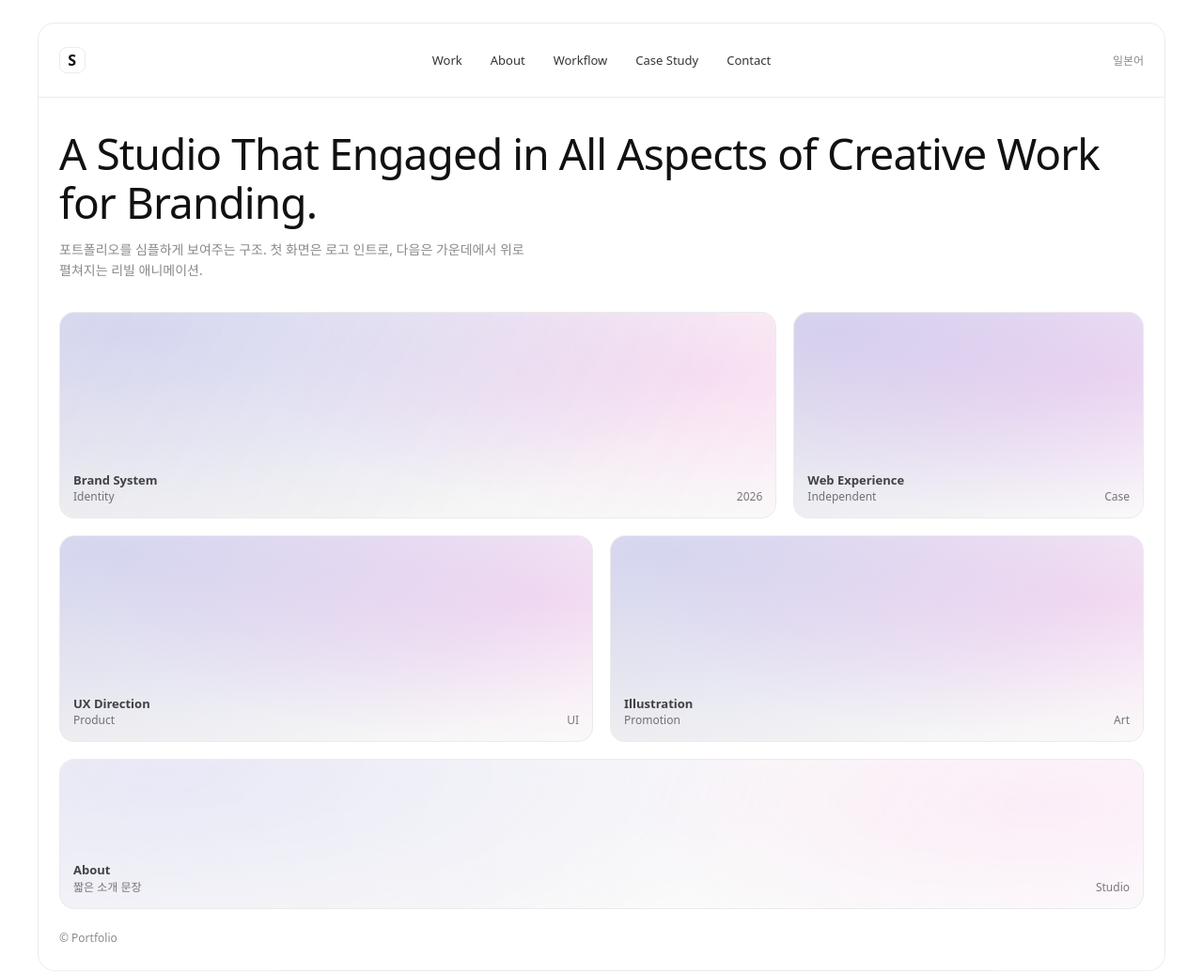
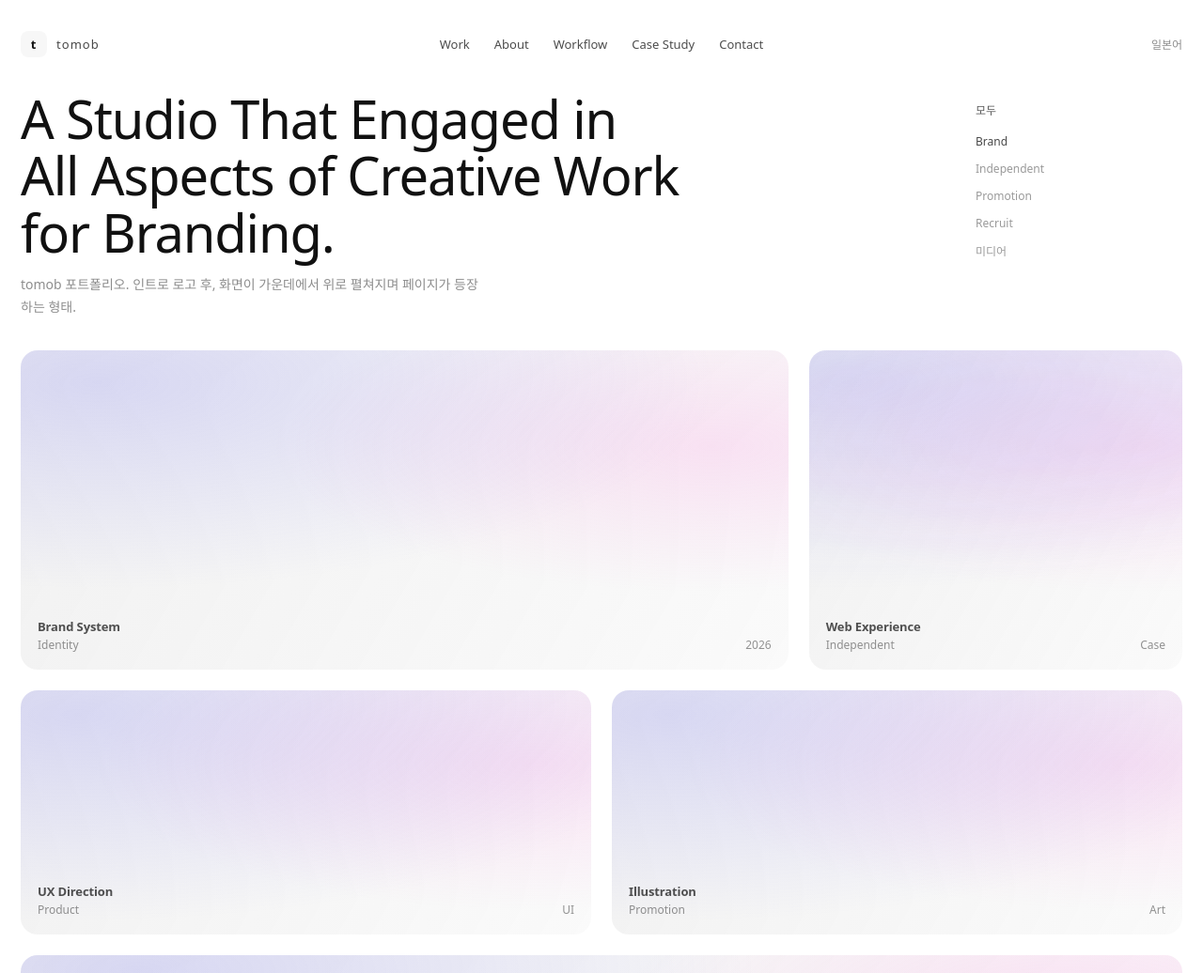
Before and after one commit to sungeunstar/tomob, a plain HTML site: page index.html in a window 1280 px wide. Shown: the top 1036 px of the page at 94% size. Drawn offline with Linux system fonts and the light colour scheme.

Commit message:
Update index.html

```diff
--- a/index.html
+++ b/index.html
@@ -3,251 +3,293 @@
 <head>
   <meta charset="utf-8" />
   <meta name="viewport" content="width=device-width, initial-scale=1" />
-  <title>Portfolio</title>
+  <title>tomob</title>
   <style>
     :root{
-      --bg: #ffffff;
-      --fg: #111111;
-      --muted: #8a8a8a;
-      --border: rgba(0,0,0,.08);
-      --shadow: 0 18px 60px rgba(0,0,0,.10);
-      --radius: 18px;
-      --max: 1200px;
+      --bg:#ffffff;
+      --fg:#111111;
+      --muted:#8f8f8f;
+      --max:1400px;
+      --g:22px;
+      --radius:18px;
     }
 
     *{ box-sizing:border-box; }
     html,body{ height:100%; }
     body{
       margin:0;
+      background:var(--bg);
+      color:var(--fg);
       font-family: ui-sans-serif, system-ui, -apple-system, Segoe UI, Roboto, "Apple SD Gothic Neo", "Noto Sans KR", Arial, sans-serif;
-      background: var(--bg);
-      color: var(--fg);
-      overflow-x: hidden;
+      overflow-x:hidden;
     }
+
+    a{ color:inherit; text-decoration:none; }
 
     /* Intro */
     .intro{
-      position: fixed;
-      inset: 0;
-      display: grid;
-      place-items: center;
-      background: #0b0b0b;
-      z-index: 50;
-      transition: opacity .45s ease, visibility .45s ease;
+      position:fixed;
+      inset:0;
+      display:grid;
+      place-items:center;
+      background:#0b0b0b;
+      z-index:999;
+      transition:opacity .45s ease, visibility .45s ease;
     }
     .intro.is-hidden{
-      opacity: 0;
-      visibility: hidden;
-      pointer-events: none;
+      opacity:0;
+      visibility:hidden;
+      pointer-events:none;
     }
-    .intro__logo{
-      display:flex;
-      align-items:center;
-      justify-content:center;
-      width: 84px;
-      height: 84px;
-      border-radius: 999px;
-      border: 1px solid rgba(255,255,255,.18);
-      color: rgba(255,255,255,.92);
-      letter-spacing: .12em;
-      font-weight: 600;
-      transform: translateY(6px);
-      opacity: 0;
-      animation: logoIn .6s ease forwards;
+    .intro__wrap{
+      display:grid;
+      place-items:center;
+      gap:14px;
+      transform:translateY(6px);
+      opacity:0;
+      animation:introIn .7s ease forwards;
     }
-    @keyframes logoIn{
-      to { opacity: 1; transform: translateY(0); }
+    @keyframes introIn{
+      to{ opacity:1; transform:translateY(0); }
+    }
+    .intro__mark{
+      width:84px;
+      height:84px;
+      border-radius:999px;
+      border:1px solid rgba(255,255,255,.18);
+      display:grid;
+      place-items:center;
+      color:rgba(255,255,255,.92);
+      font-weight:600;
+      letter-spacing:.06em;
+      font-size:22px;
+      line-height:1;
+    }
+    .intro__name{
+      color:rgba(255,255,255,.82);
+      font-size:13px;
+      letter-spacing:.22em;
     }
 
-    /* Reveal stage */
-    .stage{
-      min-height: 100vh;
-      display: grid;
-      place-items: center;
-      padding: 24px;
-    }
-
-    /* "화면이 가운데서 위로 펼쳐지는" 메인 컨테이너 */
-    .reveal{
-      width: min(var(--max), 100%);
-      background: var(--bg);
-      border: 1px solid var(--border);
-      border-radius: var(--radius);
-      box-shadow: var(--shadow);
-
-      /* 초기엔 가운데 얇은 슬릿처럼 보이게 */
-      clip-path: inset(48% 12% 48% 12% round var(--radius));
-      transform: translateY(48px) scale(.98);
-      opacity: 0;
-
+    /* Reveal (풀페이지 리빌) */
+    .page{
+      min-height:100vh;
+      display:block;
+      background:var(--bg);
+      opacity:0;
+      transform:translateY(28px);
+      clip-path: inset(45% 12% 45% 12%);
       transition:
         clip-path 1.05s cubic-bezier(.2,.9,.15,1),
         transform 1.05s cubic-bezier(.2,.9,.15,1),
         opacity .55s ease;
-      will-change: clip-path, transform, opacity;
+      will-change:clip-path, transform, opacity;
+    }
+    body.is-ready .page{
+      opacity:1;
+      transform:translateY(0);
+      clip-path: inset(0% 0% 0% 0%);
     }
 
-    body.is-ready .reveal{
-      /* 위로 열리면서 전체가 보이게 */
-      clip-path: inset(0% 0% 0% 0% round var(--radius));
-      transform: translateY(0) scale(1);
-      opacity: 1;
+    /* Layout container */
+    .container{
+      width:min(var(--max), 100%);
+      margin:0 auto;
+      padding: 26px 22px 80px;
     }
 
-    /* Header */
-    header{
-      display:flex;
+    /* Header (선 없는 미니멀) */
+    .topbar{
+      display:grid;
+      grid-template-columns: 160px 1fr 160px;
       align-items:center;
-      justify-content:space-between;
-      gap: 18px;
-      padding: 22px 22px;
-      border-bottom: 1px solid var(--border);
+      column-gap: 16px;
+      padding: 6px 0 24px;
     }
     .brand{
       display:flex;
       align-items:center;
-      gap: 10px;
-      min-width: 160px;
+      gap:10px;
     }
     .mark{
-      width: 28px;
-      height: 28px;
-      border-radius: 8px;
-      border: 1px solid var(--border);
+      width:28px;
+      height:28px;
+      border-radius:8px;
       display:grid;
       place-items:center;
-      font-weight: 700;
-      letter-spacing: .04em;
+      font-weight:700;
+      font-size:13px;
+      letter-spacing:.06em;
+      background:rgba(0,0,0,.03);
     }
-    nav{
+    .brandname{
+      font-size:13px;
+      letter-spacing:.08em;
+      color:rgba(0,0,0,.72);
+      text-transform:lowercase;
+    }
+
+    .nav{
       display:flex;
-      gap: 18px;
-      align-items:center;
       justify-content:center;
-      flex: 1;
+      gap:22px;
+      font-size:13px;
+      color:rgba(0,0,0,.78);
     }
-    nav a{
-      text-decoration:none;
-      color: var(--fg);
-      font-size: 13px;
-      opacity: .85;
-      padding: 8px 6px;
-    }
-    nav a:hover{ opacity: 1; }
+    .nav a{ padding:6px 2px; opacity:.9; }
+    .nav a:hover{ opacity:1; }
+
     .lang{
-      min-width: 160px;
       display:flex;
       justify-content:flex-end;
-      font-size: 12px;
-      color: var(--muted);
+      font-size:12px;
+      color:rgba(0,0,0,.45);
     }
 
-    /* Hero */
-    .hero{
-      padding: 34px 22px 10px;
+    /* Hero + right filter */
+    .heroRow{
+      display:grid;
+      grid-template-columns: 1fr 220px;
+      gap: 26px;
+      align-items:start;
+      padding: 10px 0 18px;
     }
+
     .hero h1{
       margin:0;
-      font-weight: 500;
-      letter-spacing: -0.02em;
-      line-height: 1.12;
-      font-size: clamp(26px, 4vw, 46px);
+      font-weight:500;
+      letter-spacing:-0.02em;
+      line-height:1.08;
+      font-size: clamp(34px, 4.8vw, 56px);
+      max-width: 22ch;
     }
     .hero p{
       margin: 14px 0 0;
-      color: var(--muted);
+      color:rgba(0,0,0,.45);
+      font-size:14px;
+      line-height:1.7;
       max-width: 62ch;
-      line-height: 1.6;
-      font-size: 14px;
+    }
+
+    .filter{
+      padding-top: 12px;
+      font-size:12px;
+      color:rgba(0,0,0,.55);
+    }
+    .filter .title{
+      font-size:12px;
+      color:rgba(0,0,0,.65);
+      margin-bottom: 10px;
+    }
+    .filter a{
+      display:block;
+      padding: 6px 0;
+      color:rgba(0,0,0,.4);
+    }
+    .filter a.active{
+      color:rgba(0,0,0,.72);
+    }
+    .filter a:hover{
+      color:rgba(0,0,0,.72);
     }
 
     /* Grid */
     .grid{
-      padding: 22px;
       display:grid;
       grid-template-columns: repeat(12, 1fr);
-      gap: 18px;
+      gap: var(--g);
+      padding-top: 16px;
     }
+
     .card{
-      border: 1px solid var(--border);
-      border-radius: 16px;
+      border-radius: var(--radius);
       overflow:hidden;
-      background: #fff;
-      position: relative;
-      min-height: 220px;
-      cursor: pointer;
-      transition: transform .25s ease, box-shadow .25s ease;
+      background:
+        linear-gradient(120deg, rgba(120,120,120,.10), rgba(0,0,0,.02)),
+        radial-gradient(1200px 400px at 10% 10%, rgba(120,120,255,.22), transparent 55%),
+        radial-gradient(900px 300px at 90% 30%, rgba(255,120,220,.18), transparent 52%);
+      position:relative;
+      min-height: 240px;
     }
-    .card:hover{
-      transform: translateY(-2px);
-      box-shadow: 0 22px 70px rgba(0,0,0,.12);
-    }
-    .thumb{
-      width:100%;
-      height:100%;
-      background:
-        linear-gradient(120deg, rgba(120,120,120,.12), rgba(0,0,0,.02)),
-        radial-gradient(1200px 400px at 10% 10%, rgba(120,120,255,.22), transparent 55%),
-        radial-gradient(900px 300px at 90% 30%, rgba(255,120,220,.20), transparent 52%);
-      transform: scale(1.02);
-    }
+    .card.big{ min-height: 340px; }
+    .card.tall{ min-height: 320px; }
+    .card.wide{ min-height: 260px; }
+
+    /* 텍스트는 레퍼런스처럼 구석에 작게 */
     .meta{
       position:absolute;
-      left: 14px;
-      bottom: 14px;
-      right: 14px;
+      left: 18px;
+      bottom: 18px;
+      right: 18px;
       display:flex;
       justify-content:space-between;
-      gap: 10px;
+      gap:12px;
       align-items:flex-end;
-      color: rgba(0,0,0,.72);
+      color:rgba(0,0,0,.68);
     }
-    .meta .title{
-      font-size: 13px;
-      font-weight: 600;
+    .meta .left .t{
+      font-size:13px;
+      font-weight:600;
+      letter-spacing:-0.01em;
     }
-    .meta .tag{
-      font-size: 12px;
-      color: rgba(0,0,0,.52);
+    .meta .left .s{
+      margin-top:2px;
+      font-size:12px;
+      color:rgba(0,0,0,.42);
+    }
+    .meta .right{
+      font-size:12px;
+      color:rgba(0,0,0,.42);
     }
 
-    /* Layout sizes like your example */
+    /* spans */
     .span-8{ grid-column: span 8; }
     .span-4{ grid-column: span 4; }
     .span-6{ grid-column: span 6; }
     .span-12{ grid-column: span 12; }
 
+    /* Footer */
+    .foot{
+      margin-top: 22px;
+      padding-top: 14px;
+      font-size:12px;
+      color:rgba(0,0,0,.35);
+    }
+
     @media (max-width: 980px){
-      nav{ display:none; }
-      .lang{ min-width:auto; }
+      .topbar{ grid-template-columns: 1fr auto; }
+      .nav{ display:none; }
+      .heroRow{ grid-template-columns: 1fr; gap:14px; }
+      .filter{ display:none; }
       .grid{ grid-template-columns: repeat(6, 1fr); }
       .span-8,.span-4,.span-6,.span-12{ grid-column: span 6; }
-      .card{ min-height: 200px; }
+      .card.big{ min-height: 260px; }
+      .card.tall{ min-height: 240px; }
     }
 
-    /* Reduce motion */
     @media (prefers-reduced-motion: reduce){
-      .intro__logo{ animation: none; opacity: 1; transform:none; }
-      .reveal{ transition: none; opacity: 1; clip-path: none; transform:none; }
+      .intro__wrap{ animation:none; opacity:1; transform:none; }
+      .page{ transition:none; opacity:1; transform:none; clip-path:none; }
     }
   </style>
 </head>
 <body>
-
-  <!-- Intro -->
-  <div class="intro" id="intro" aria-label="intro">
-    <div class="intro__logo">S</div>
+  <div class="intro" id="intro">
+    <div class="intro__wrap">
+      <div class="intro__mark">t</div>
+      <div class="intro__name">TOMOB</div>
+    </div>
   </div>
 
-  <!-- Main stage -->
-  <main class="stage">
-    <section class="reveal" aria-label="portfolio">
-      <header>
+  <div class="page" id="page">
+    <div class="container">
+      <header class="topbar">
         <div class="brand">
-          <div class="mark">S</div>
+          <div class="mark">t</div>
+          <div class="brandname">tomob</div>
         </div>
 
-        <nav>
+        <nav class="nav">
           <a href="#work">Work</a>
           <a href="#about">About</a>
           <a href="#workflow">Workflow</a>
@@ -258,83 +300,84 @@
         <div class="lang">일본어</div>
       </header>
 
-      <section class="hero" id="work">
-        <h1>A Studio That Engaged in All Aspects of Creative Work for Branding.</h1>
-        <p>
-          포트폴리오를 심플하게 보여주는 구조. 첫 화면은 로고 인트로, 다음은 가운데에서 위로 펼쳐지는 리빌 애니메이션.
-        </p>
+      <section class="heroRow" id="work">
+        <div class="hero">
+          <h1>A Studio That Engaged in All Aspects of Creative Work for Branding.</h1>
+          <p>
+            tomob 포트폴리오. 인트로 로고 후, 화면이 가운데에서 위로 펼쳐지며 페이지가 등장하는 형태.
+          </p>
+        </div>
+
+        <aside class="filter" aria-label="filters">
+          <div class="title">모두</div>
+          <a class="active" href="#work">Brand</a>
+          <a href="#work">Independent</a>
+          <a href="#work">Promotion</a>
+          <a href="#work">Recruit</a>
+          <a href="#work">미디어</a>
+        </aside>
       </section>
 
-      <section class="grid" aria-label="work grid">
-        <article class="card span-8">
-          <div class="thumb"></div>
+      <section class="grid" aria-label="portfolio grid">
+        <article class="card big span-8">
           <div class="meta">
-            <div>
-              <div class="title">Brand System</div>
-              <div class="tag">Identity</div>
+            <div class="left">
+              <div class="t">Brand System</div>
+              <div class="s">Identity</div>
             </div>
-            <div class="tag">2026</div>
+            <div class="right">2026</div>
           </div>
         </article>
 
-        <article class="card span-4">
-          <div class="thumb"></div>
+        <article class="card tall span-4">
           <div class="meta">
-            <div>
-              <div class="title">Web Experience</div>
-              <div class="tag">Independent</div>
+            <div class="left">
+              <div class="t">Web Experience</div>
+              <div class="s">Independent</div>
             </div>
-            <div class="tag">Case</div>
+            <div class="right">Case</div>
           </div>
         </article>
 
-        <article class="card span-6">
-          <div class="thumb"></div>
+        <article class="card wide span-6">
           <div class="meta">
-            <div>
-              <div class="title">UX Direction</div>
-              <div class="tag">Product</div>
+            <div class="left">
+              <div class="t">UX Direction</div>
+              <div class="s">Product</div>
             </div>
-            <div class="tag">UI</div>
+            <div class="right">UI</div>
           </div>
         </article>
 
-        <article class="card span-6">
-          <div class="thumb"></div>
+        <article class="card wide span-6">
           <div class="meta">
-            <div>
-              <div class="title">Illustration</div>
-              <div class="tag">Promotion</div>
+            <div class="left">
+              <div class="t">Illustration</div>
+              <div class="s">Promotion</div>
             </div>
-            <div class="tag">Art</div>
+            <div class="right">Art</div>
           </div>
         </article>
 
-        <article class="card span-12" id="about" style="min-height:160px;">
-          <div class="thumb" style="opacity:.55;"></div>
+        <article class="card span-12" id="about" style="min-height:170px;">
           <div class="meta">
-            <div>
-              <div class="title">About</div>
-              <div class="tag">짧은 소개 문장</div>
+            <div class="left">
+              <div class="t">About</div>
+              <div class="s">짧은 소개 문장</div>
             </div>
-            <div class="tag">Studio</div>
+            <div class="right">Studio</div>
           </div>
         </article>
       </section>
 
-      <section style="padding: 0 22px 26px; color: var(--muted); font-size:12px;">
-        © Portfolio
-      </section>
-    </section>
-  </main>
+      <div class="foot">© tomob</div>
+    </div>
+  </div>
 
   <script>
-    // 인트로 유지 시간
     const INTRO_MS = 900;
-
     const intro = document.getElementById("intro");
 
-    // 페이지 로딩 후 "로고 인트로" -> "리빌" 순서
     window.addEventListener("load", () => {
       setTimeout(() => {
         intro.classList.add("is-hidden");
```
